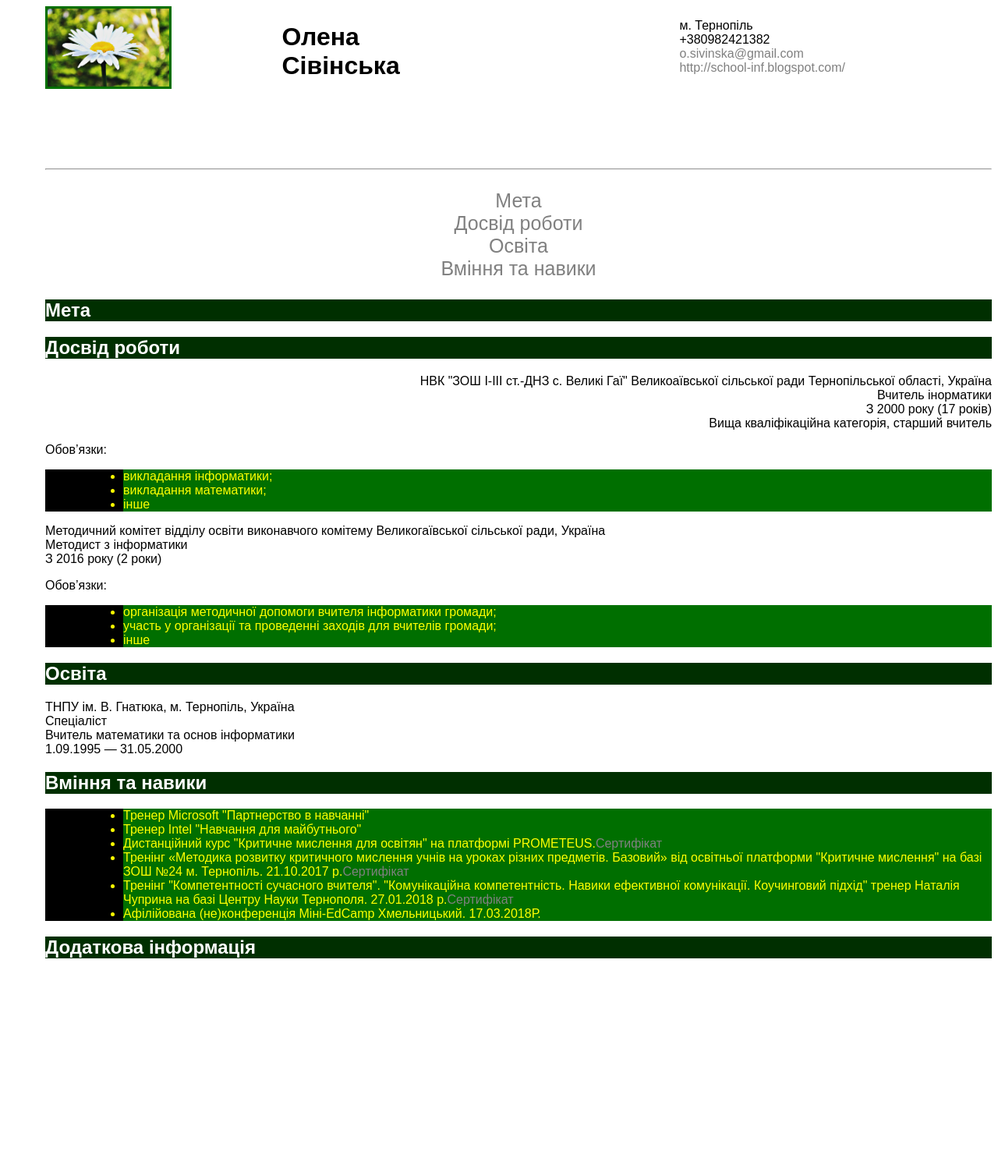
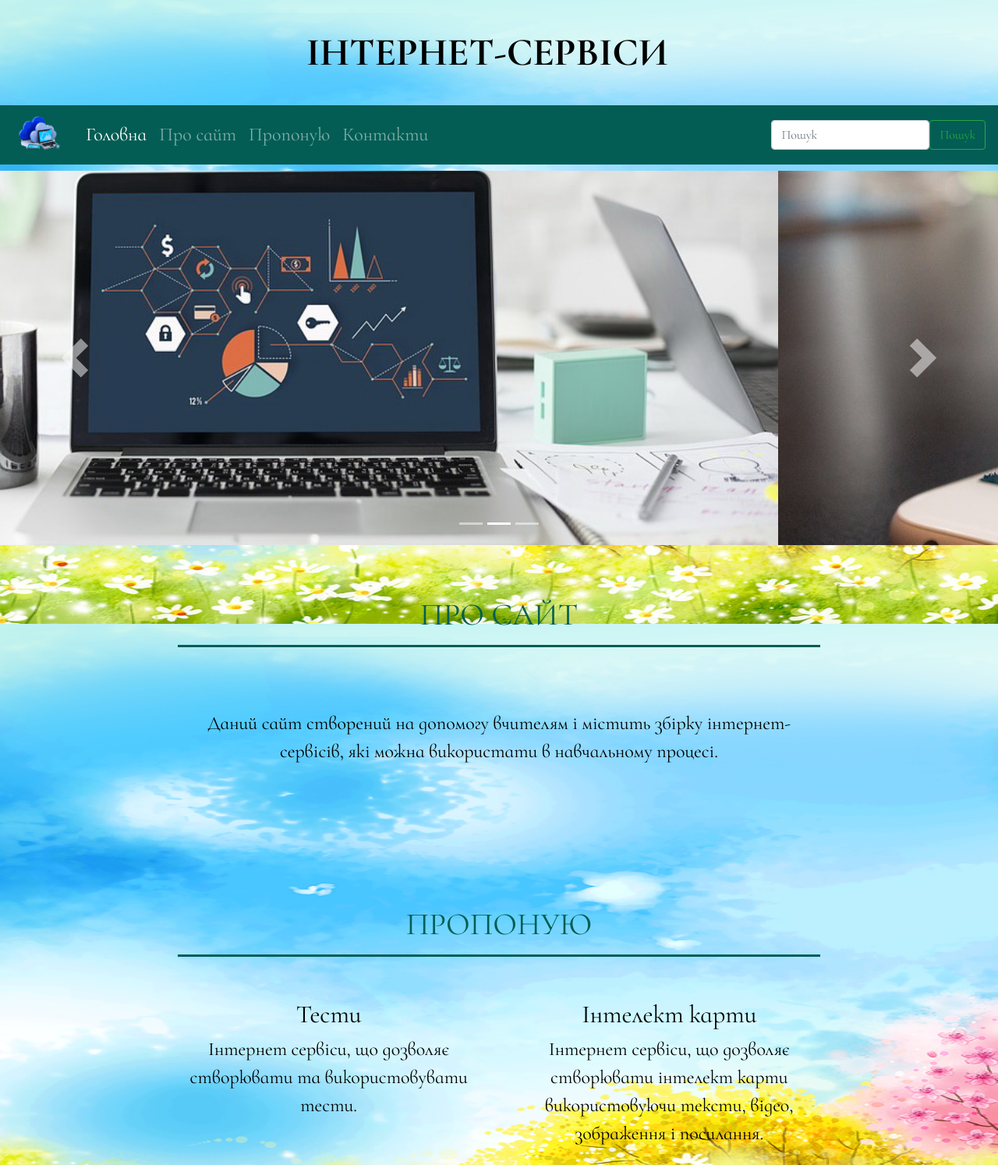
Before and after one commit to vhait/vhait.github.io, a plain HTML site: page index.html in a window 1280 px wide. Shown: the top 1494 px of the page at 78% size. Before the commit the page ends 1249 px from the top, so only its background shows below. Drawn offline with nearby package versions, Linux system fonts and the light colour scheme.

Commit message:
Інтернет-сервіси
Сайт збірка інтернет-сервісів для вчителів. Не працює бюргер-меню.

```diff
--- /dev/null
+++ b/css/style.css
@@ -0,0 +1,61 @@
+body{
+	font-family: 'Cormorant Infant', serif;
+	font-size: 24px;
+	color: black;
+	background: url('../img/c3_2.jpg') no-repeat center;
+	background-size: 100% 100%;
+	background-attachment:fixed;
+}
+
+.p-0{
+	padding: 0px;
+}
+.carousel-control-next-icon, .carousel-control-prev-icon {
+	width:50px;
+	height: 50px;
+}
+
+.header-title {
+	padding: 30px;
+	font-weight:bold;
+	color: black;
+	margin: 0px;
+	font-size: 50px;
+	text-transform: uppercase;
+
+}
+
+element.style{
+@media (min-width: 992px)
+.navbar-expand-lg .navbar-nav .nav-link{
+	padding-left: 2rem;
+	padding-right:2rem;
+}
+}
+.r {
+	margin: 50px 0px 50px 0px;
+	padding: 15px;
+	color:#035D54;
+	text-transform: uppercase;
+	border-bottom: 3px solid #035D54;
+
+}
+.box1 {
+	min-height:200px;
+	vertical-align: middle;
+	padding:30px;
+
+}
+.box2 {
+	margin:5px;
+}
+
+.pict_icon{
+	height: 100%;
+	width: 100%;
+}
+h2 {
+	color:black;
+
+
+}
--- a/index.html
+++ b/index.html
@@ -1,99 +1,225 @@
 <!doctype html>
-<html>
-	<head>
-		<title>
-Резюме Сівінської Олени
-		</title>
-	<link rel="stylesheet" href="css/rez.css">
-	<meta charset="utf-8">
-	</head>
+<html lang="ua">
+  <head>
+    <!-- Required meta tags -->
+    <meta charset="utf-8">
+     <meta name="viewport" content="width=device-width, initial-scale=1, shrink-to-fit=no">
 
-	<body>
-			<div class="zag">
-			<div class="col1">
+    <!-- Bootstrap CSS -->
+    <link rel="stylesheet" href="https://stackpath.bootstrapcdn.com/bootstrap/4.1.3/css/bootstrap.min.css" integrity="sha384-MCw98/SFnGE8fJT3GXwEOngsV7Zt27NXFoaoApmYm81iuXoPkFOJwJ8ERdknLPMO" crossorigin="anonymous">
+    <link rel="stylesheet" type="text/css" href="css/style.css">
+	<link rel="stylesheet" href="https://maxcdn.bootstrapcdn.com/font-awesome/4.7.0/css/font-awesome.min.css">
+	<link href="https://fonts.googleapis.com/css?family=Cormorant+Infant:400,500i,700&amp;subset=cyrillic" rel="stylesheet">
+    <title>Internet Services for Teachers</title>
+  </head>
+  <body>
+  <header >
+  		<div class="container-fluid w-100">
+  			<div class="row text-center justify-content-center w-100" >
+				<div class="col-12">
 
-				<a href="https://www.facebook.com/olena.sivinska">
-					<img src="img/foto.jpg" height=100 alt="Олена Сівінська">
-				</a>
+					<p class="header-title">Інтернет-сервіси</p>
+
+				</div>
 			</div>
-			<div class="col1">
-				<h1 align="left">Олена<br>
-				Сівінська</h1>
 
-			</div>
-			<div class="col2">
-				<p>
-					м. Тернопіль<br>
-					+380982421382<br>
-					<a href="mailto:o.sivinska@gmail.com">o.sivinska@gmail.com</a><br>
-					<a href="http://school-inf.blogspot.com/">http://school-inf.blogspot.com/</a><br>
-				</p>
+  		</div>
+  	</header>
+	<!--<div class="main-w3layouts" id="home">
+		<div class="class="top-search-bar">
+			<div class="header-top-nav">
+				<ul>
+					<li>
+						<a href="#" data-toggle="modal" data-tagret="#Mymodal1">
+							<i class="fa fa-envelope" aria-hidden="true"></i> Підписатися
+						</a>
+					</li>
+					<li>
+						<a href="#" data-toggle="modal" data-tagret="#Mymodal3">
+							<i class="fa fa-key" aria-hidden="true"></i> Увійти
+						</a>
+					</li>
+
+					<li>
+						<a href="#" data-toggle="modal" data-tagret="#Mymodal4">
+							<i class="fa fa-lock" aria-hidden="true"></i>Реєстрація
+						</a>
+					</li>
+				</ul>
 			</div>
 			</div>
-			<hr>
-			<p class="menu">
-				<a href=#meta> Мета</a><br>
-				<a href=#dosvit>Досвід роботи</a><br>
-				<a href=#osvita>Освіта</a><br>
-				<a href=#vminay>Вміння та навики</a><br>
-			</p>
+			Меню реєстрації не вийшло горизонтальне-->
+    	<nav class="navbar navbar-expand-lg navbar-dark sticky-top" style="background-color:#035D54;">
+			<a href="#" class="navbar-brand">
+			<img src="img/logo.png" width="70" height="50">
+			</a>
+			<button class="navbar-toggler" type="button" data-toggle="collapse" data-target="#navbarSupportContent" aria-controls="navbarSupportContent" aria-expanded="false" aria-label="Toggle-navigation">
+				<span class="navbar-toggler-icon"></span>
+			</button>
+			<div class="collapse navbar-collapse" id="navbarSupportedContent" aria-expanded="true">
+				<ul class="navbar-nav mr-auto">
+					<li class="nav-item active">
+					<a href="#" class="nav-link">Головна</a>
+					</li>
+				<li class="nav-item ">
+					<a href="#about" class="nav-link">Про сайт</a>
+				</li>
+				<li class="nav-item ">
+					<a href="#" class="nav-link">Пропоную</a>
+				</li>
+				<li class="nav-item">
+					<a href="#" class="nav-link">Контакти</a>
+				</li>
+
+			</ul>
+			<form class="form-inline my-2 my-lg-0">
+				<input type="text" class="form-control mr-ms-2" placeholder="Пошук" aria-label="Search">
+			<button class="btn btn-outline-success my-sm-0">
+			Пошук
+			</button>
+			</form>
+		</div>
+	</nav>
 
 
-			<h2 id="meta">Мета</h2>
-			<h2 id="dosvit">Досвід роботи</h2>
-			<div class="block1">
-			<p class="text" >НВК "ЗОШ І-ІІІ ст.-ДНЗ с. Великі Гаї" Великоаївської сільської ради Тернопільської області, Україна<br>
-					Вчитель інорматики<br>
-					З 2000 року (17 років)<br>
-					Вища кваліфікаційна категорія, старший вчитель<br>
-					<p>Обов’язки:</p>
-				<ul>
-						<li>викладання інформатики;</li>
-						<li>викладання математики;</li>
-						<li>інше</li>
-				</ul>
-			</p>
+	<div class="w-100 h3"></div>
+	<div class="container-fluid  p-0 " >
+		<div id="carouselExampleIndicators" class="carousel slide" data-ride="carousel">
+			<ol class="carousel-indicators">
+				<li class="active" data-target="#carouselExampleIndicators" data-slide-to="0"></li>
+				<li data-target="#carouselExampleIndicators" data-slide-to="1"></li>
+				<li data-target="#carouselExampleIndicators" data-slide-to="2"></li>
+			</ol>
+			<div class="carousel-inner">
+				<div class="carousel-item active">
+					<img src="img/1.jpg" class="img-sl d-block w-100">
+				</div>
+					<div class="carousel-item">
+					<img src="img/2.jpg" class="img-sl d-block w-100">
+				</div>
+					<div class="carousel-item">
+					<img src="img/3.jpg" class="img-sl d-block w-100">
+				</div>
 			</div>
-			<div class='block1'>
-				<p >Методичний комітет відділу освіти виконавчого комітему Великогаївської сільської ради, Україна<br>
-					Методист з інформатики<br>
-					З 2016 року (2 роки)<br>
-					<p>Обов’язки:</p>
-				<ul>
-					<li>організація методичної допомоги вчителя інформатики громади;</li>
-					<li>участь у організації та проведенні заходів для вчителів громади;</li>
-					<li> інше</li>
-				</ul>
-				</p>
+			<a href="#carouselExampleIndicators" class="carousel-control-prev" role="button" data-slide="prev">
+				<span class="carousel-control-prev-icon" aria-hidden="true"></span>
+				<span class="sr-only">Попередній</span>
+			</a>
+				<a href="#carouselExampleIndicators" class="carousel-control-next" role="button" data-slide="next">
+				<span class="carousel-control-next-icon" aria-hidden="true"></span>
+				<span class="sr-only">Наступний</span>
+			</a>
+
+		</div>
+	</div>
+	</div>
+	<div class="container-fluid w-100" id="about">
+  			<div class="row text-center justify-content-center" >
+				<div class="col-8">
+					<h1 class="r">Про сайт</h1>
+
+						<p class="box1">Даний сайт створений на допомогу вчителям і містить збірку інтернет-сервісів, які можна використати в навчальному процесі.</p>
+
+				</div>
 			</div>
 
-			<h2 id="osvita">Освіта</h2>
-				ТНПУ ім. В. Гнатюка, м. Тернопіль, Україна<br>
-				Спеціаліст<br>
-				Вчитель математики та основ інформатики<br>
-				1.09.1995 — 31.05.2000<br>
-
-			<h2 id="vminay">Вміння та навики</h2>
-			<div class="block1">
-			<ul>
-				<li>Тренер Microsoft "Партнерство в навчанні"<br>
-				<li>Тренер Intel "Навчання для майбутнього"<br>
-				<li>Дистанційний курс "Критичне мислення для освітян" на платформі PROMETEUS.<a href="http://school-inf.blogspot.com/2017/12/blog-post_18.html">Сертифікат<br></a>
-
-				<li>Тренінг «Методика розвитку критичного мислення учнів на уроках різних предметів.
-				Базовий» від освітньої платформи "Критичне мислення" на базі ЗОШ №24 м.
-				Тернопіль. 21.10.2017 р.<a href="http://school-inf.blogspot.com/2017/10/blog-post.html">Сертифікат</a><br>
-				<li>Тренінг "Компетентності сучасного вчителя". "Комунікаційна компетентність. Навики ефективної комунікації. Коучинговий підхід" тренер Наталія Чуприна на базі Центру Науки Тернополя. 27.01.2018 р.<a href="https://metodkab-vhai.blogspot.com/2018/01/27-2018.html">Сертифікат</a><br>
-				<li>Афілійована (не)конференція Міні-EdCamp Хмельницький. 17.03.2018Р.<br>
-			</ul>
+  		</div>
+  			<div class="container-fluid w-100">
+  			<div class="row text-center justify-content-center " >
+				<div class="col-8 ">
+					<h1 class="r">Пропоную</h1>
 			</div>
 
-			<h2>Додаткова інформація</h2>
+					<div class="w-100"></div>
+			<div class="row text-center justify-content-center w-100 m-10" >
+					<div class="col-lg-4 col-sm-4 col-md-6 col-xs-12 box2" >
+						<h2>Тести</h2>
+
+						<p >
+						 Інтернет сервіси, що дозволяє створювати та використовувати тести.
+						</p>
+
+					</div>
+					<div class="col-lg-4 col-sm-6 col-md-6 col-xs-12 box2" >
+						<h2>Інтелект карти</h2>
+
+						<p>
+						 Інтернет сервіси, що дозволяє створювати інтелект карти використовуючи тексти, відео, зображення і посилання.
+						</p>
+
+					</div>
+					<div class="col-lg-4 col-sm-6 col-md-6 col-xs-12 box2" >
+						<h2>Інтерактивні вправи</h2>
+
+						<p>
+						 Інтернет сервіси, що дозволяє створювати інтерактивні вправи різних типів
+						</p>
 
 
+					</div>
+					<div class="col-lg-4 col-sm-6 col-md-6 col-xs-12" >
+						<h2>Онлайн дошки</h2>
+
+						<p>
+						 Інтернет сервіси, що дозволяє створювати онлайн дошки для спільної роботи.
+						</p>
+
+					</div>
+					<div class="col-lg-4 col-sm-6 col-md-6 col-xs-12" >
+						<h2>Тести</h2>
+
+						<p>
+						 Інтернет сервіси, що дозволяє створювати та використовувати тести.
+						</p>
+
+					</div>
+					<div class="col-lg-4 col-sm-6 col-md-6 col-xs-12" >
+						<h2>Інтелект карти</h2>
+
+						<p>
+						 Інтернет сервіси, що дозволяє створювати інтелект карти використовуючи тексти, відео, зображення і посилання.
+						</p>
+
+					</div>
+					<div class="col-lg-4 col-sm-6 col-md-6 col-xs-12" >
+						<h2>Інтерактивні вправи</h2>
+
+						<p>
+						 Інтернет сервіси, що дозволяє створювати інтерактивні вправи різних типів
+						</p>
 
 
+					</div>
+					<div class="col-lg-4 col-sm-6 col-md-6 col-xs-12" >
+						<h2>Онлайн дошки</h2>
+
+						<p>
+						 Інтернет сервіси, що дозволяє створювати онлайн дошки для спільної роботи.
+						</p>
+
+					</div>
 
 
-	</body>
+				</div>
+
+  			</div>
+  		</div>
+
+
+	<h1>Hello world</h1>
+	<footer>
+        <div class="container">
+            <div class="row">
+                <div class="col-lg-12 text-center">
+                    <p>Copyright © MSM 2018</p>
+                </div>
+            </div>
+        </div>
+    </footer>
+    <!-- Optional JavaScript -->
+    <!-- jQuery first, then Popper.js, then Bootstrap JS -->
+    <script src="https://code.jquery.com/jquery-3.3.1.slim.min.js" integrity="sha384-q8i/X+965DzO0rT7abK41JStQIAqVgRVzpbzo5smXKp4YfRvH+8abtTE1Pi6jizo" crossorigin="anonymous"></script>
+    <script src="https://cdnjs.cloudflare.com/ajax/libs/popper.js/1.14.3/umd/popper.min.js" integrity="sha384-ZMP7rVo3mIykV+2+9J3UJ46jBk0WLaUAdn689aCwoqbBJiSnjAK/l8WvCWPIPm49" crossorigin="anonymous"></script>
+    <script src="https://stackpath.bootstrapcdn.com/bootstrap/4.1.3/js/bootstrap.min.js" integrity="sha384-ChfqqxuZUCnJSK3+MXmPNIyE6ZbWh2IMqE241rYiqJxyMiZ6OW/JmZQ5stwEULTy" crossorigin="anonymous"></script>
+  </body>
 </html>
```
Also changed, not shown: img/1.jpg (added), img/2.jpg (added), img/3.jpg (added), img/[Originals]/1.jpg (added), img/[Originals]/2.jpg (added), img/[Originals]/3.jpg (added), img/c3_2.jpg (added), img/logo.png (added).
